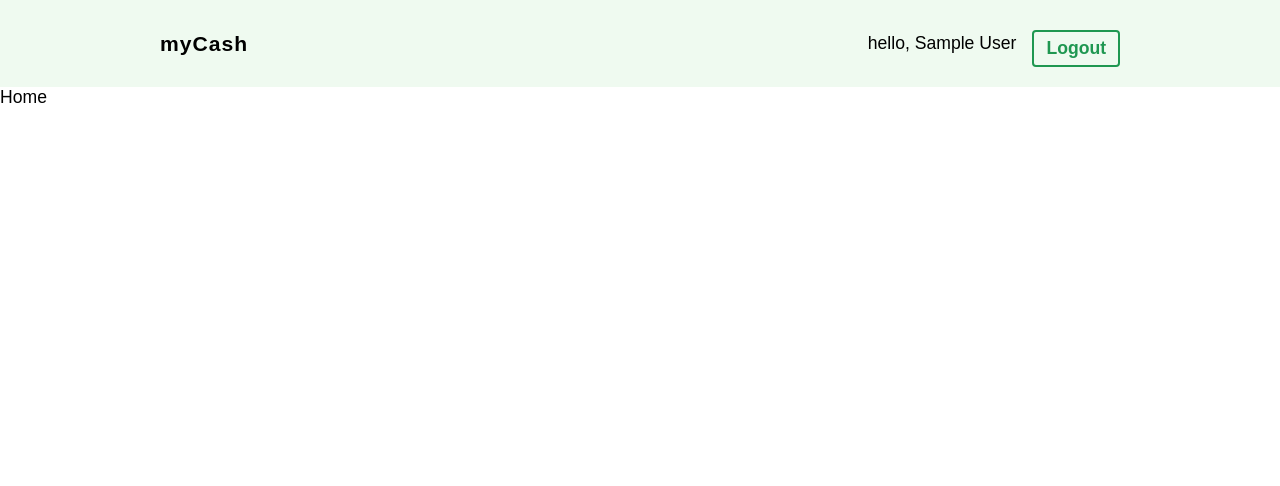
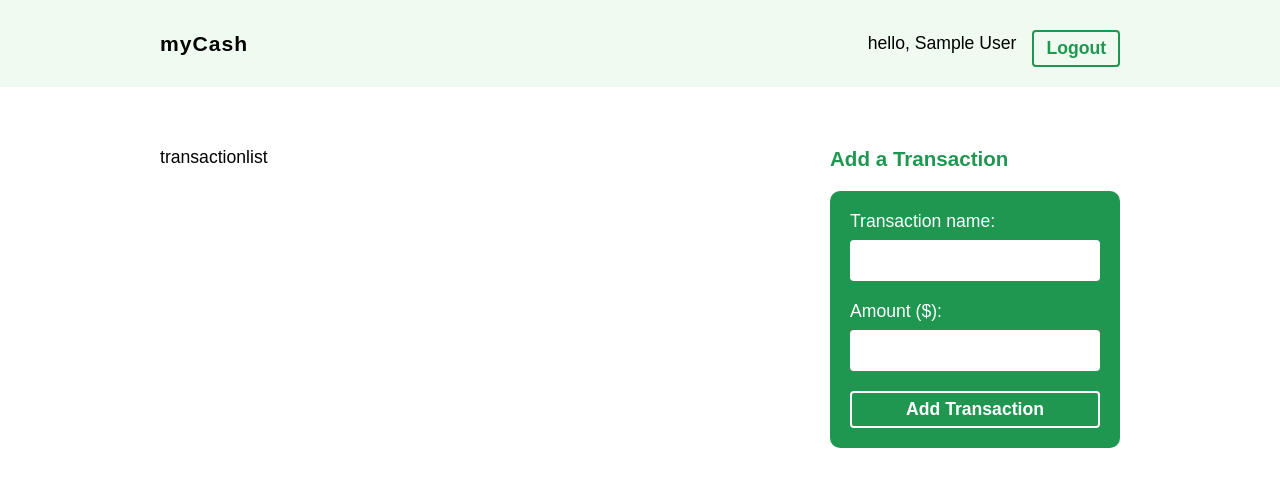
Before and after one commit to zeek-mansur/Cash-Manager, a React (Create React App) app: page / in a window 1280 px wide. Shown: the top 486 px of the page. Built offline with nearby package versions, Linux system fonts and the light colour scheme; no server answers; sample sign-in values are in the browser's storage.

Commit message:
Transaction Form Created

```diff
--- a/src/pages/home/Home.js
+++ b/src/pages/home/Home.js
@@ -1,11 +1,17 @@
 import styles from './Home.module.css'
 
 import React from 'react'
+import TransactionForm from './TransactionForm'
 
 export default function Home() {
   return (
-    <div>
-      Home
+    <div className={styles.container}>
+        <div className= {styles.content}>
+          transactionlist
+        </div>
+        <div className={styles.sidebar}>
+          <TransactionForm />
+        </div>
     </div>
   )
 }
--- a/src/pages/home/Home.module.css
+++ b/src/pages/home/Home.module.css
@@ -0,0 +1,55 @@
+.container {
+    display: grid;
+    grid-template-columns: 2fr 1fr;
+    max-width: 960px;
+    margin: 60px auto;
+  }
+  .content {
+    padding-right: 30px;
+  }
+  .sidebar {
+    padding-left: 30px;
+  }
+  .sidebar form {
+    padding: 20px;
+    background: #1f9751;
+    border-radius: 10px;
+  }
+  .sidebar input, .sidebar select {
+    display: block;
+    width: 100%;
+    padding: 10px;
+    margin-top: 8px;
+    box-sizing: border-box;
+    border: 0;
+    border-radius: 4px;
+    color: #555;
+    font-size: 1em;
+  }
+  .sidebar label {
+    margin: 0 auto 20px;
+    display: block;
+    color: #fff;
+  }
+  .sidebar button {
+    color: #fff;
+    border: 2px solid #fff;
+    padding: 6px 12px;
+    background-color: transparent;
+    font-size: 1em;
+    border-radius: 4px;
+    cursor: pointer;
+    display: block;
+    width: 100%;
+  }
+  .sidebar h3 {
+    color: #1f9751;
+    margin-bottom: 20px;
+  }
+  .sidebar aside {
+    margin-top: 40px;
+    color: #555;
+  }
+  .sidebar aside li {
+    margin: 10px;
+  }
--- /dev/null
+++ b/src/pages/home/TransactionForm.js
@@ -0,0 +1,44 @@
+
+
+import React, { useState } from 'react'
+
+export default function TransactionForm() {
+
+    const [name, setName]=useState('')
+    const [amount, setAmount] =useState('')
+
+    const handleSubmit = (e)  => {
+
+        e.preventDefault()
+        console.log({
+            name,
+            amount
+        })
+    }
+  return (
+   <>
+   <h3>Add a Transaction</h3>
+   <form onClick={handleSubmit}>
+    <label>
+        <span>Transaction name:</span>
+        <input
+        type='text'
+        required
+        onChange={(e) => setName(e.target.value)}
+        value= {name}
+        />
+    </label>
+    <label>
+        <span>Amount ($):</span>
+        <input
+        type='number'
+        required
+        onChange={(e) => setAmount(e.target.value)}
+        value= {amount}
+        />
+    </label>
+    <button className='btn'>Add Transaction</button>
+   </form>
+   </>
+  )
+}
```
